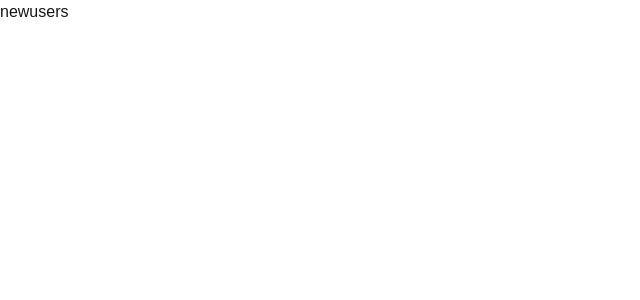
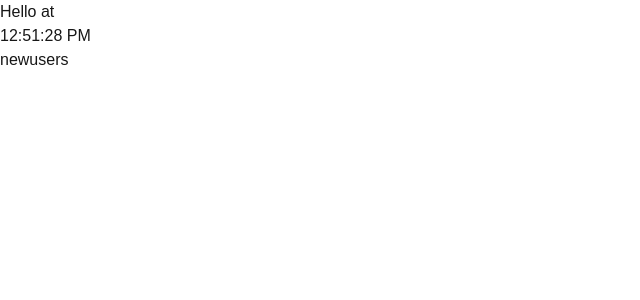
Before and after one commit to SamFentie/Nextjs_TT, a Next.js app in the folder my-app/: page /users/newusers in a window 1280 px wide. Shown: the top 300 px of the page, without its empty margins (0-640 px from the left). Built offline with nearby package versions, Linux system fonts and the light colour scheme.

Commit message:
'dynamic_user_side_rendering'

```diff
--- a/my-app/app/page.tsx
+++ b/my-app/app/page.tsx
@@ -1,12 +1,12 @@
 //+
-
 import Link from "next/link";
 import UserButton from "./components/userbutton/UserButton";
+
 
 export default function Home() {
   return (
     <div>
-      Hello at <p>{new Date().toLocaleTimeString()}</p>
+
       <Link href='/users'>Users</Link>
      <UserButton/>
     </div>
--- a/my-app/app/users/newusers/page.tsx
+++ b/my-app/app/users/newusers/page.tsx
@@ -1,9 +1,18 @@
-import React from 'react'
+'use client'
+import React, { useEffect, useState } from 'react'
 
-const newusers = () => {
+
+const Newusers = () => {
+  const [time,setTime]=useState(new Date().toLocaleTimeString())
+  useEffect(()=>{
+    setTime(new Date().toLocaleTimeString())
+  },[])
   return (
+    <>
+    Hello at <p>{time}</p>
     <div>newusers</div>
+    </>
   )
 }
 
-export default newusers
+export default Newusers
```
